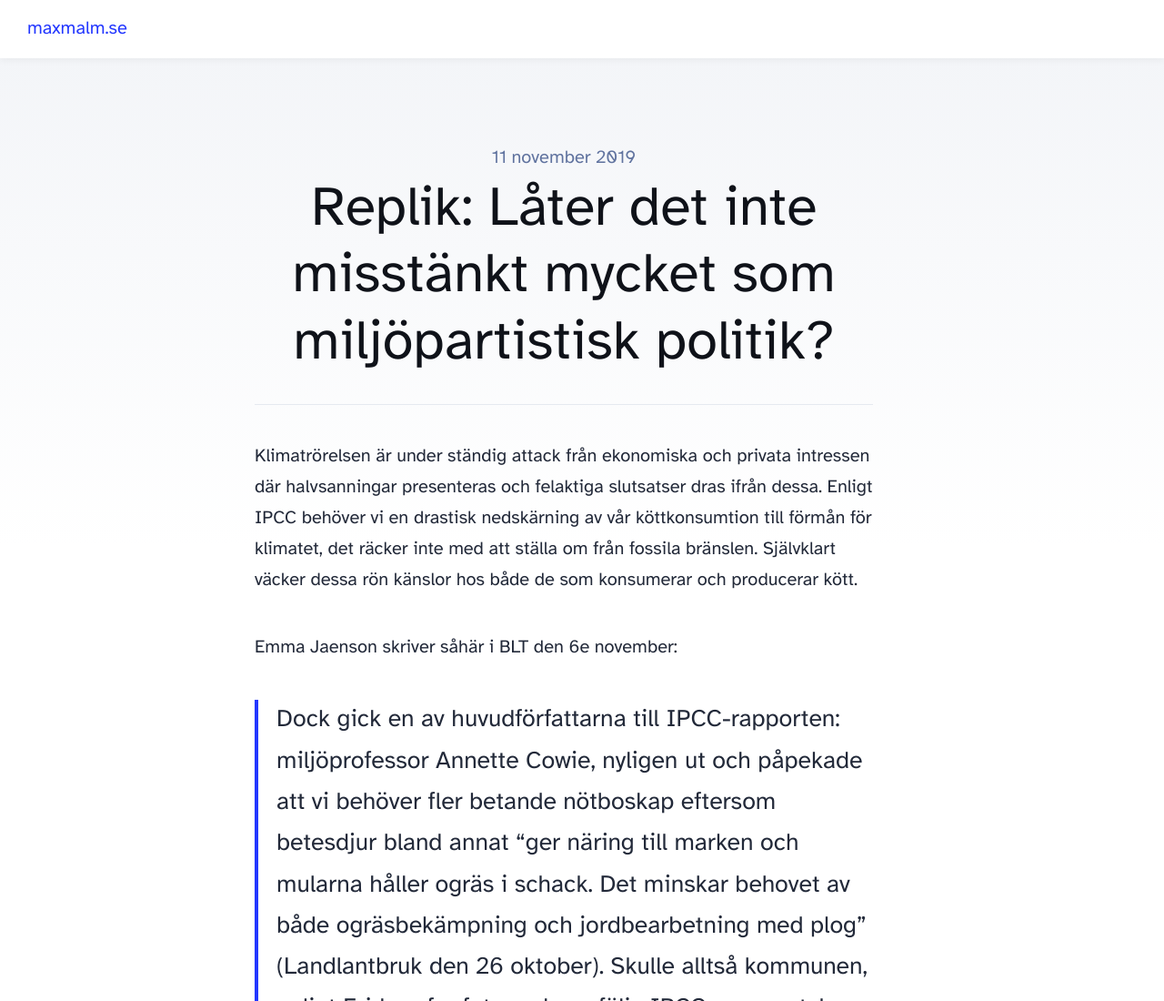
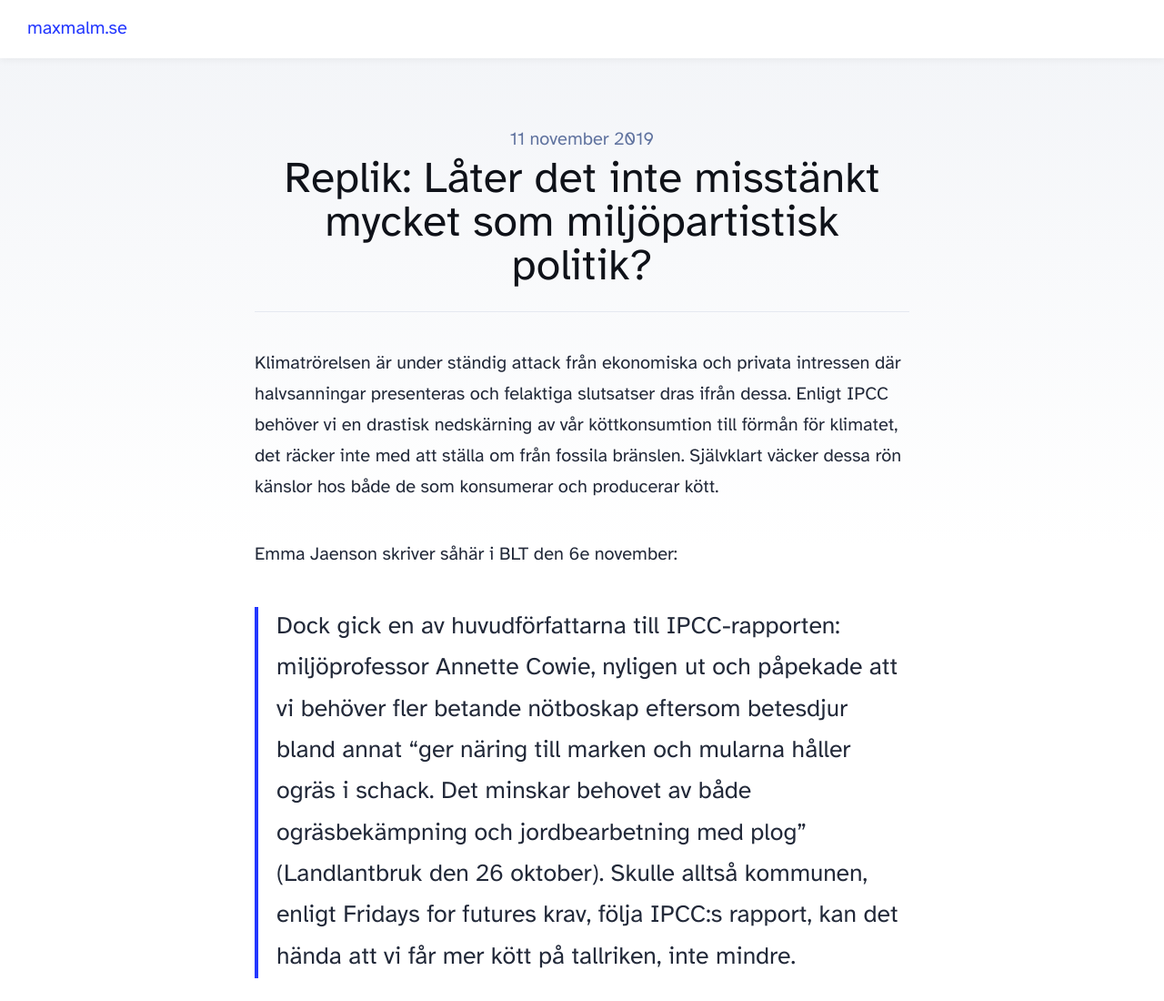
Before and after one commit to benjick/maxmalm-blog, an Astro site: page /2019/klimatrorelsen in a window 1280 px wide. Shown: the top 1100 px of the page at 91% size. Built offline with nearby package versions, Linux system fonts and the light colour scheme; Astro itself is replaced by a stand-in of ours.

Commit message:
blog post css

```diff
--- a/src/layouts/BlogPost.astro
+++ b/src/layouts/BlogPost.astro
@@ -14,11 +14,6 @@ const { title, description, date, refs, paper, lang } = Astro.props;
   <head>
     <BaseHead title={title} description={description} />
     <style>
-      main {
-        width: calc(100% - 2em);
-        max-width: 100%;
-        margin: 0;
-      }
       .hero-image {
         width: 100%;
       }
@@ -29,10 +24,8 @@ const { title, description, date, refs, paper, lang } = Astro.props;
         box-shadow: var(--box-shadow);
       }
       .prose {
-        width: 720px;
-        max-width: calc(100% - 2em);
+        max-width: 720px;
         margin: auto;
-        padding: 1em;
         color: rgb(var(--gray-dark));
       }
       .title {
@@ -56,14 +49,14 @@ const { title, description, date, refs, paper, lang } = Astro.props;
 
   <body>
     <Header />
-    <main>
+    <main class="w-full px-2 lg:px-4">
       <article>
         <div class="prose">
           <div class="title">
             <div class="date">
               <FormattedDate date={date} />
             </div>
-            <h1>{title}</h1>
+            <h1 class="text-3xl md:text-5xl">{title}</h1>
             <hr />
           </div>
           <slot />
```
